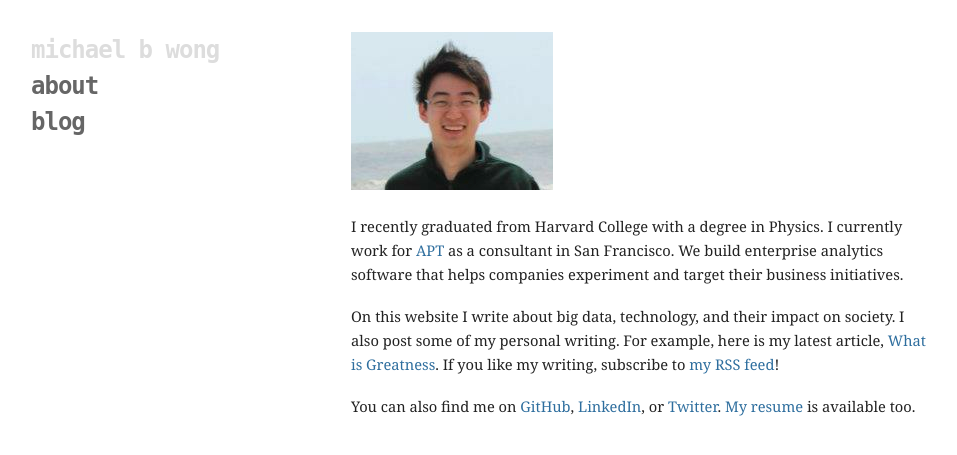
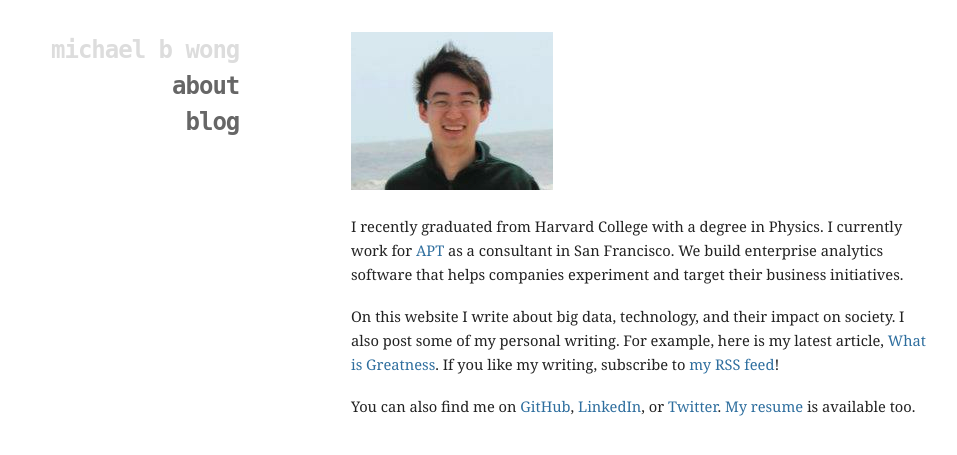
Before and after one commit to mbwong/mbwong.github.com, a Jekyll site: the page built from index.html, in a window 1280 px wide. Shown: the top 455 px of the page, without its empty margins (97-1054 px from the left). Built offline with Jekyll 4.4.1, drawn with Linux system fonts in a browser that asks for light colours.

Commit message:
Update css/screen.css

```diff
--- a/css/screen.css
+++ b/css/screen.css
@@ -86,6 +86,8 @@ hr {
 header, footer, nav, article { display: block; }
 
 header {
+  text-align: right;
+  margin-left: 20px;
   padding-left: 10%;
   float: left;
   width: 20%;
```
